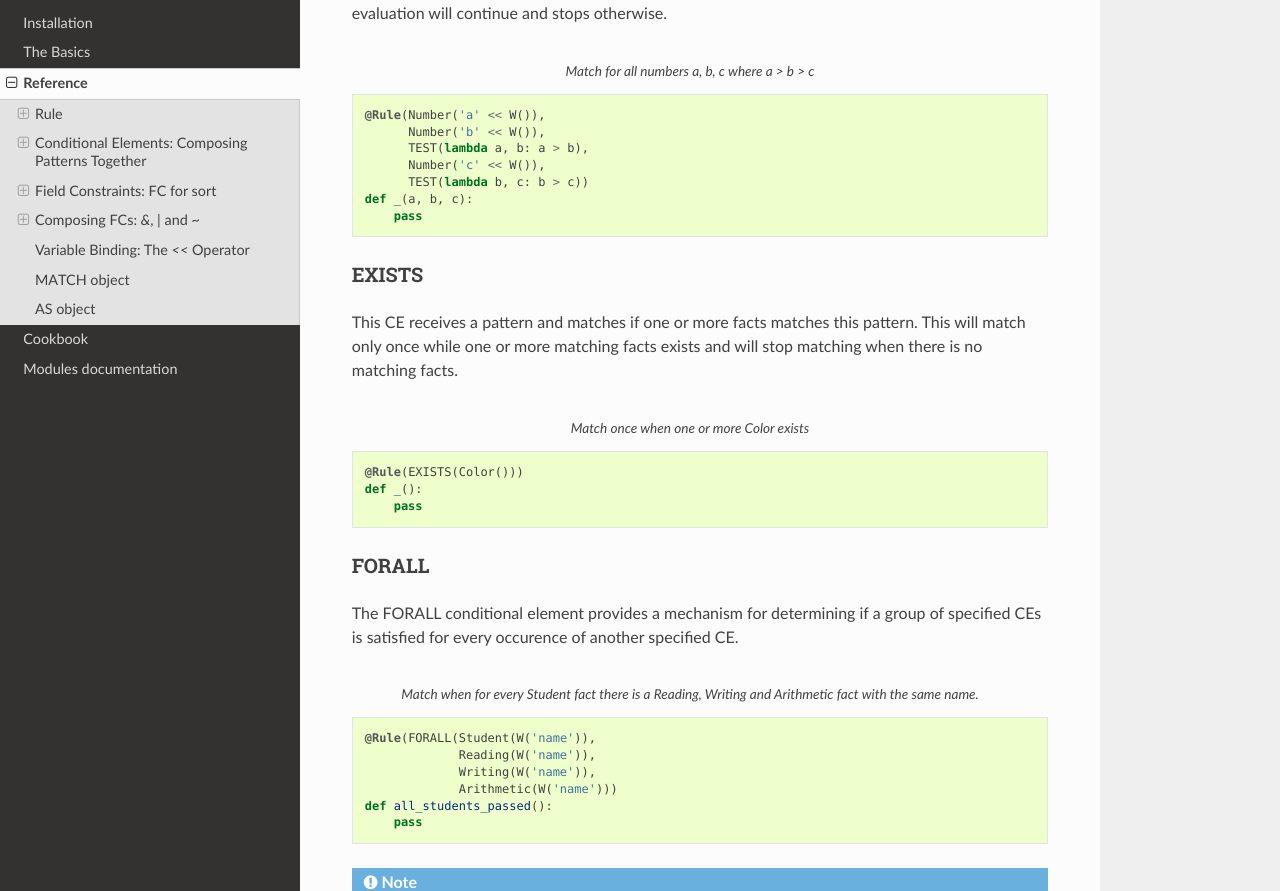
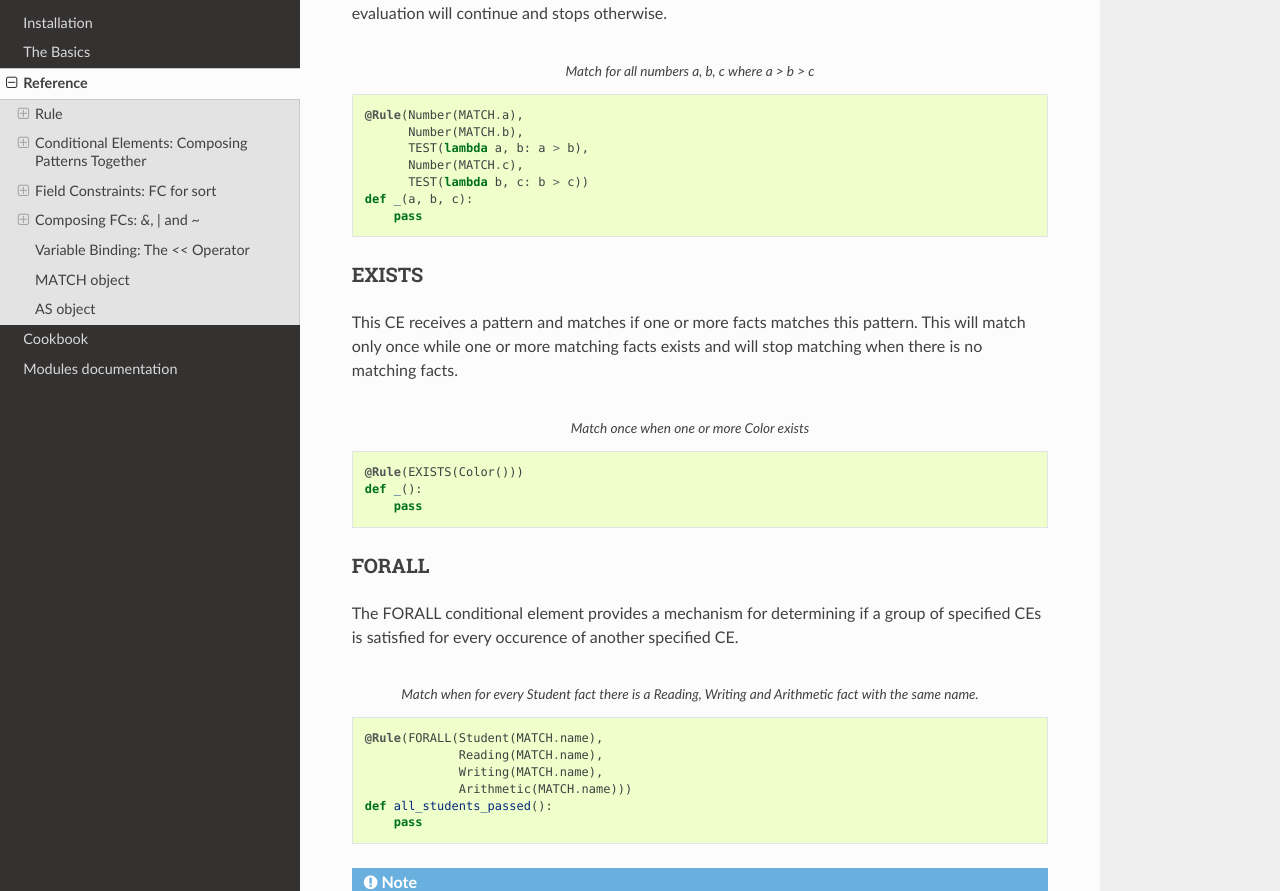
Before and after one commit to buguroo/pyknow, a Sphinx documentation site: the page built from docs/source/reference.rst, in a window 1280 px wide and 1400 px high, scrolled down 3143 px. Shown: the part 152-1043 px from the top of the window. Built offline with Sphinx 7.4.7 and the Read the Docs theme 2.0.0, drawn with Linux system fonts in a browser that asks for light colours; some of the changed text lies outside the part shown.

Commit message:
Updated docs to show current best practices. Docs deprecation of direct binding to string.

```diff
--- a/docs/source/reference.rst
+++ b/docs/source/reference.rst
@@ -164,10 +164,10 @@ otherwise.
 .. code-block:: python
    :caption: Match for all numbers `a`, `b`, `c` where a > b > c
 
-   @Rule(Number('a' << W()),
-         Number('b' << W()),
+   @Rule(Number(MATCH.a),
+         Number(MATCH.b),
          TEST(lambda a, b: a > b),
-         Number('c' << W()),
+         Number(MATCH.c),
          TEST(lambda b, c: b > c))
    def _(a, b, c):
        pass
@@ -198,10 +198,10 @@ specified CE.
 .. code-block:: python
    :caption: Match when for every Student fact there is a Reading, Writing and Arithmetic fact with the same name.
 
-   @Rule(FORALL(Student(W('name')),
-                Reading(W('name')),
-                Writing(W('name')),
-                Arithmetic(W('name')))
+   @Rule(FORALL(Student(MATCH.name),
+                Reading(MATCH.name),
+                Writing(MATCH.name),
+                Arithmetic(MATCH.name)))
    def all_students_passed():
        pass
 
@@ -329,12 +329,22 @@ Any patterns and some FCs can be binded to a name using the `<<` operator.
    def _(value):
        pass
 
+
+.. deprecated:: 1.2.0
+
+   Use *MATCH* object instead.
+
+
 .. code-block:: python
    :caption: The whole matching fact will be binded to `f1` and passed to the function when fired.
 
    @Rule('f1' << Fact())
    def _(f1):
        pass
+
+.. deprecated:: 1.2.0
+
+   Use *AS* object instead.
 
 
 MATCH object
```
Also changed, not shown: docs/source/thebasics.rst (+9 -4 lines).
